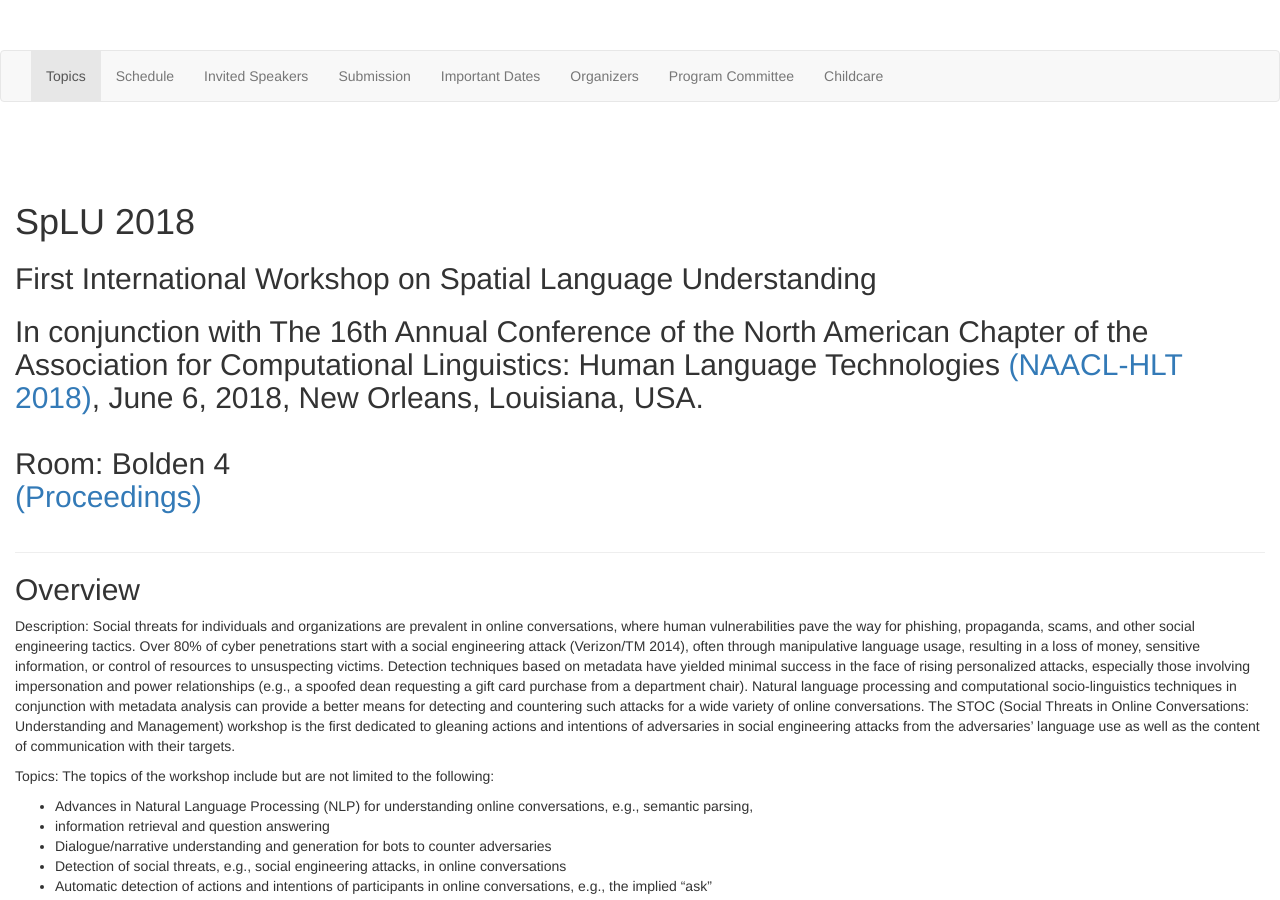
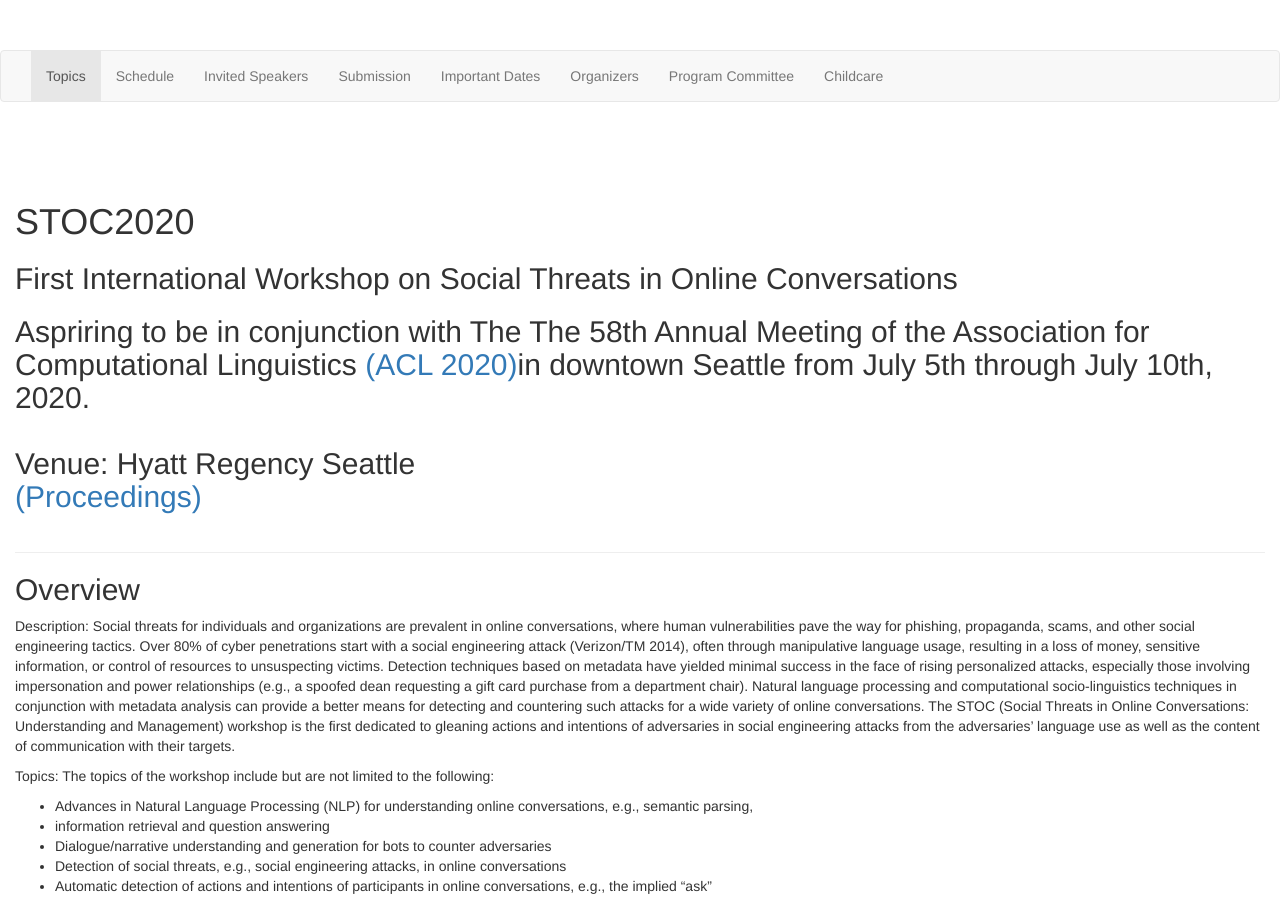
Before and after one commit to social-threats/social-threats.github.io, a Jekyll site: the page built from index.html, in a window 1280 px wide and 900 px high. Built offline with Jekyll 4.4.1, drawn with Linux system fonts in a browser that asks for light colours; nearby versions of some CDN libraries.

Commit message:
updating metadata

```diff
--- a/index.html
+++ b/index.html
@@ -5,16 +5,16 @@ title:  'Welcome'
 
 <section class="page-header">
 
-    <h1 class="project-name">SpLU 2018</h1>
-    <h2 class="project-tagline">First International Workshop on Spatial Language Understanding</h2>
-    <h2 class="project-tagline">In conjunction with The 16th Annual Conference of the North American Chapter of the
-        Association for Computational Linguistics: Human Language Technologies <a href="http://naacl2018.org">(NAACL-HLT
-            2018)</a>, June 6, 2018, New Orleans, Louisiana, USA.
+    <h1 class="project-name">STOC2020</h1>
+    <h2 class="project-tagline">First International Workshop on Social Threats in Online Conversations</h2>
+    <h2 class="project-tagline">Aspriring to be in conjunction with The The 58th Annual Meeting of the Association for
+        Computational Linguistics <a href="https://acl2020.org/">(ACL 2020)</a>in downtown Seattle from July 5th through
+        July 10th, 2020.
         <br>
         <br>
-        Room: Bolden 4
+        Venue: Hyatt Regency Seattle
         <br>
-        <a href="https://aclanthology.info/volumes/proceedings-of-the-first-international-workshop-on-spatial-language-understanding">
+        <a href="#">
             (Proceedings)</a>
     </h2>
     <br>
@@ -178,6 +178,6 @@ title:  'Welcome'
                 </td>
                 <td>IHMC</li></td>
             </tr>
-            </table>
+        </table>
     </div>
 </section>
```
